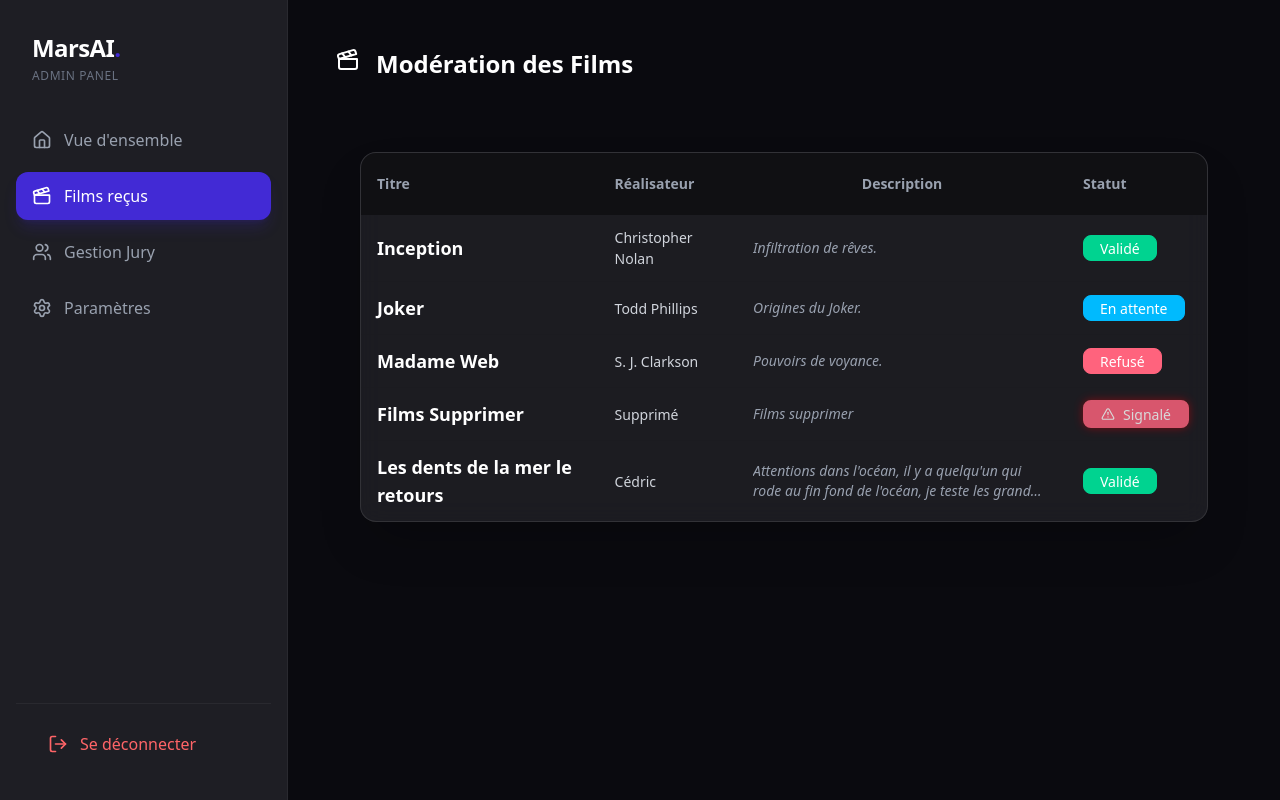
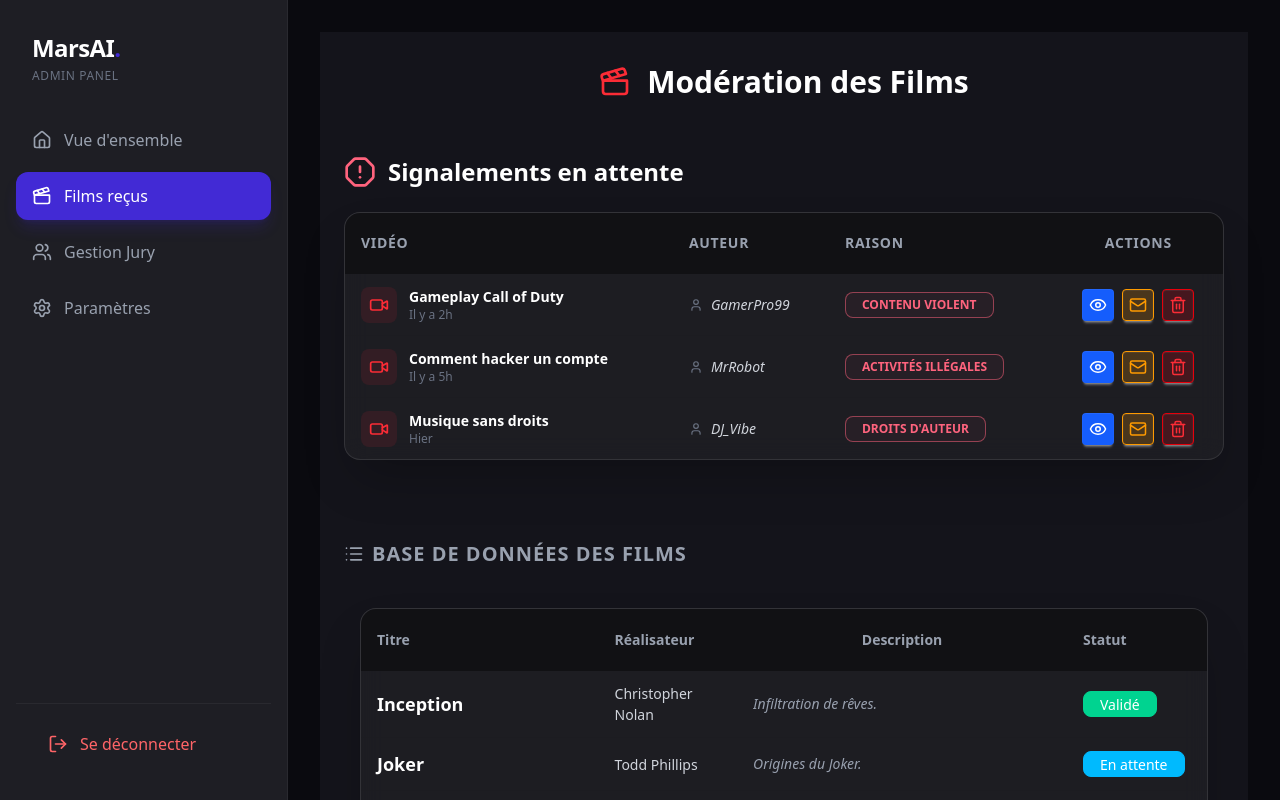
Before and after one commit to thibaut-matian/marsai, a React app in the folder frontend/: page /admin/movies in a window 1280 px wide. Shown: the top 800 px of the page. Built offline with nearby package versions, Linux system fonts and the light colour scheme; the HTML template or start-up script is replaced by a standard one.

Commit message:
avancement de la modération

```diff
--- a/frontend/src/components/admin/ListMovies.jsx
+++ b/frontend/src/components/admin/ListMovies.jsx
@@ -22,7 +22,7 @@ const ListMovies = () => {
   };
 
   return (
-    <div className="p-6 min-h-screen">
+    <div className="p-6">
       {/* Tableau avec ta couleur personnalisée */}
       <div className="overflow-x-auto rounded-2xl border border-white/10 bg-[#1E1E24]/90 backdrop-blur-md shadow-2xl">
         <table className="table w-full">
--- /dev/null
+++ b/frontend/src/components/admin/Report.jsx
@@ -0,0 +1,145 @@
+import React, { useState } from 'react';
+import { Eye, Trash2, AlertOctagon, User, Video, Mail, X, Send } from "lucide-react";
+
+const REPORTS_DATA = [
+  { id: 1, titre: "Gameplay Call of Duty", auteur: "GamerPro99", email: "gamerpro@mail.com", raison: "Contenu violent", timestamp: "Il y a 2h" },
+  { id: 2, titre: "Comment hacker un compte", auteur: "MrRobot", email: "fsociety@protonmail.com", raison: "Activités illégales", timestamp: "Il y a 5h" },
+  { id: 3, titre: "Musique sans droits", auteur: "DJ_Vibe", email: "vibe@studio.fr", raison: "Droits d'auteur", timestamp: "Hier" },
+];
+
+const ReportTable = () => {
+  const [reports, setReports] = useState(REPORTS_DATA);
+  const [selectedReport, setSelectedReport] = useState(null); // Pour gérer l'ouverture de la modale mail
+
+  const handleDelete = (id, titre) => {
+    if (window.confirm(`Confirmez-vous la suppression de la vidéo : ${titre} ?`)) {
+      setReports(reports.filter(report => report.id !== id));
+    }
+  };
+
+  const handleSendEmail = (e) => {
+    e.preventDefault();
+    // Ici tu mettrais ton appel API (EmailJS, Nodemailer, etc.)
+    alert(`Email de notification envoyé à ${selectedReport.email}`);
+    setSelectedReport(null);
+  };
+
+  return (
+    <div className="p-6 bg-[#14141b] relative">
+      <div className="flex items-center gap-3 mb-6">
+        <AlertOctagon className="text-error" size={32} />
+        <h2 className="text-2xl font-bold text-white">Signalements en attente</h2>
+      </div>
+
+      <div className="overflow-x-auto rounded-2xl border border-white/10 bg-[#1E1E24]/90 backdrop-blur-md shadow-2xl">
+        <table className="table w-full">
+          <thead className="text-gray-400 bg-black/40">
+            <tr className="border-b border-white/10 text-sm uppercase tracking-wider">
+              <th className="bg-transparent py-5">Vidéo</th>
+              <th className="bg-transparent">Auteur</th>
+              <th className="bg-transparent">Raison</th>
+              <th className="bg-transparent text-center">Actions</th>
+            </tr>
+          </thead>
+
+          <tbody className="text-white">
+            {reports.map((report) => (
+              <tr key={report.id} className="border-b border-white/5 hover:bg-white/5 transition-all">
+                <td>
+                  <div className="flex items-center gap-3">
+                    <div className="p-2 bg-red-500/10 rounded-lg text-red-500"><Video size={20} /></div>
+                    <div>
+                      <div className="font-bold text-md">{report.titre}</div>
+                      <div className="text-xs text-gray-500">{report.timestamp}</div>
+                    </div>
+                  </div>
+                </td>
+                <td>
+                  <div className="flex items-center gap-2 text-gray-300 italic">
+                    <User size={14} className="text-gray-500" /> {report.auteur}
+                  </div>
+                </td>
+                <td>
+                  <span className="badge badge-outline border-error/50 text-error bg-error/5 py-3 px-4 text-xs font-semibold uppercase">
+                    {report.raison}
+                  </span>
+                </td>
+                <td>
+                  <div className="flex justify-center gap-2">
+                    <button className="btn btn-square btn-sm bg-blue-600 hover:bg-blue-500 border-none text-white" title="Voir">
+                      <Eye size={18} />
+                    </button>
+
+                    {/* NOUVEAU : BOUTON MAIL */}
+                    <button
+                      className="btn btn-square btn-sm bg-amber-500/20 hover:bg-amber-500 border border-amber-500 text-amber-500 hover:text-black transition-all"
+                      onClick={() => setSelectedReport(report)}
+                      title="Contacter l'auteur"
+                    >
+                      <Mail size={18} />
+                    </button>
+
+                    <button
+                      className="btn btn-square btn-sm bg-red-600/20 hover:bg-red-600 border border-red-600 text-red-500 hover:text-white transition-all"
+                      onClick={() => handleDelete(report.id, report.titre)}
+                    >
+                      <Trash2 size={18} />
+                    </button>
+                  </div>
+                </td>
+              </tr>
+            ))}
+          </tbody>
+        </table>
+      </div>
+
+      {/* MODALE DE CONTACT */}
+      {selectedReport && (
+        <div className="fixed inset-0 z-50 flex items-center justify-center bg-black/60 backdrop-blur-sm p-4">
+          <div className="bg-[#1E1E24] border border-white/10 w-full max-w-md rounded-2xl shadow-2xl overflow-hidden animate-in fade-in zoom-in duration-200">
+            <div className="p-6">
+              <div className="flex justify-between items-center mb-4">
+                <h3 className="text-xl font-bold text-white flex items-center gap-2">
+                  <Mail className="text-amber-500" /> Contacter l'auteur
+                </h3>
+                <button onClick={() => setSelectedReport(null)} className="text-gray-400 hover:text-white transition-colors">
+                  <X size={24} />
+                </button>
+              </div>
+
+              <form onSubmit={handleSendEmail} className="space-y-4">
+                <div>
+                  <label className="block text-xs uppercase font-bold text-gray-500 mb-1">Destinataire</label>
+                  <input
+                    type="text"
+                    disabled
+                    className="w-full bg-black/30 border border-white/5 rounded-lg p-2 text-gray-300 italic"
+                    value={`${selectedReport.auteur} (${selectedReport.email})`}
+                  />
+                </div>
+
+                <div>
+                  <label className="block text-xs uppercase font-bold text-gray-500 mb-1">Message d'avertissement</label>
+                  <textarea
+                    required
+                    className="w-full bg-black/30 border border-white/10 focus:border-amber-500 rounded-lg p-3 text-white text-sm h-32 outline-none transition-colors"
+                    defaultValue={`Bonjour ${selectedReport.auteur},\n\nVotre vidéo "${selectedReport.titre}" a été signalée pour : ${selectedReport.raison}. \n\nConformément à nos règles, celle-ci sera supprimée.`}
+                  />
+                </div>
+
+                <button
+                  type="submit"
+                  className="w-full btn bg-amber-500 hover:bg-amber-400 text-black border-none font-bold flex gap-2"
+                >
+                  <Send size={18} /> Envoyer l'e-mail
+                </button>
+              </form>
+            </div>
+          </div>
+        </div>
+      )}
+    </div>
+  );
+};
+
+export default ReportTable;
--- a/frontend/src/pages/admin/movieModeration.jsx
+++ b/frontend/src/pages/admin/movieModeration.jsx
@@ -1,17 +1,31 @@
-import { List } from "lucide-react";
 import React from "react";
 import ListFilms from "../../components/admin/ListMovies";
-import { Clapperboard } from "lucide-react";
+import ReportTable from "../../components/admin/Report";
+import { Clapperboard, List, AlertCircle } from "lucide-react";
 
 export default function MovieModeration() {
     return (
-        <>
-            <div className="p-4">
-                <h1 className="flex flex-row gap-4 text-2xl font-bold mb-4"> <Clapperboard /> Modération des Films</h1>
+        <div className="bg-[#14141b] pb-10">
+            <div className="p-8 flex justify-center items-center">
+                <h1 className="flex items-center gap-4 text-3xl font-extrabold text-white">
+                    <Clapperboard size={32} className="text-red-500" />
+                    Modération des Films
+                </h1>
             </div>
-            <div className="p-4">
+
+            {/* Section des Signalements */}
+            <div className="max-w-7xl mx-auto mb-10">
+                <ReportTable />
+            </div>
+
+            {/* Section de la Liste Globale */}
+            <div className="max-w-7xl mx-auto p-4">
+                <div className="flex items-center gap-2 px-2 mb-4 text-gray-400">
+                    <List size={20} />
+                    <h2 className="text-xl font-semibold uppercase tracking-wider">Base de données des films</h2>
+                </div>
                 <ListFilms />
             </div>
-        </>
+        </div>
     );
 }
```
